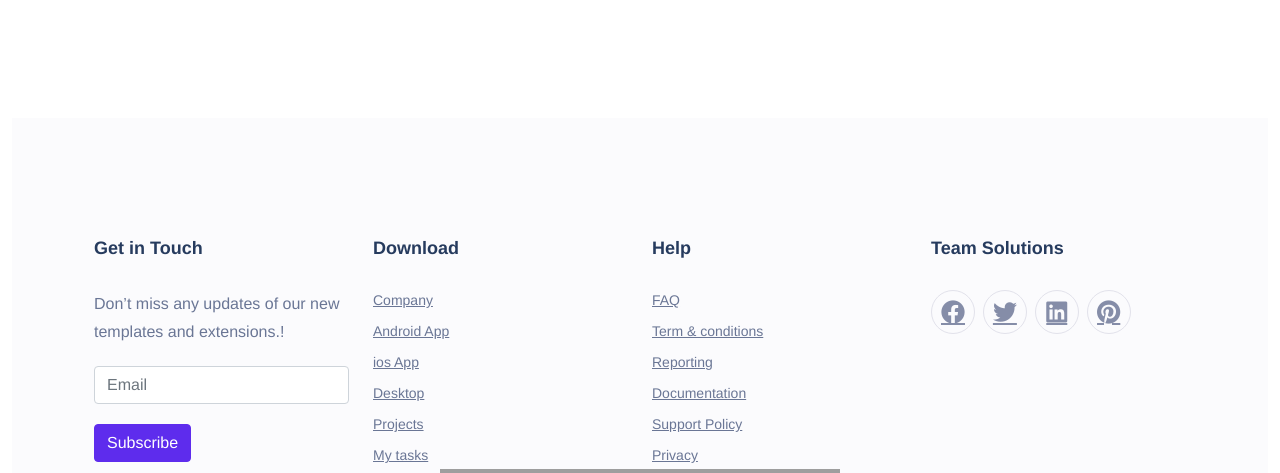
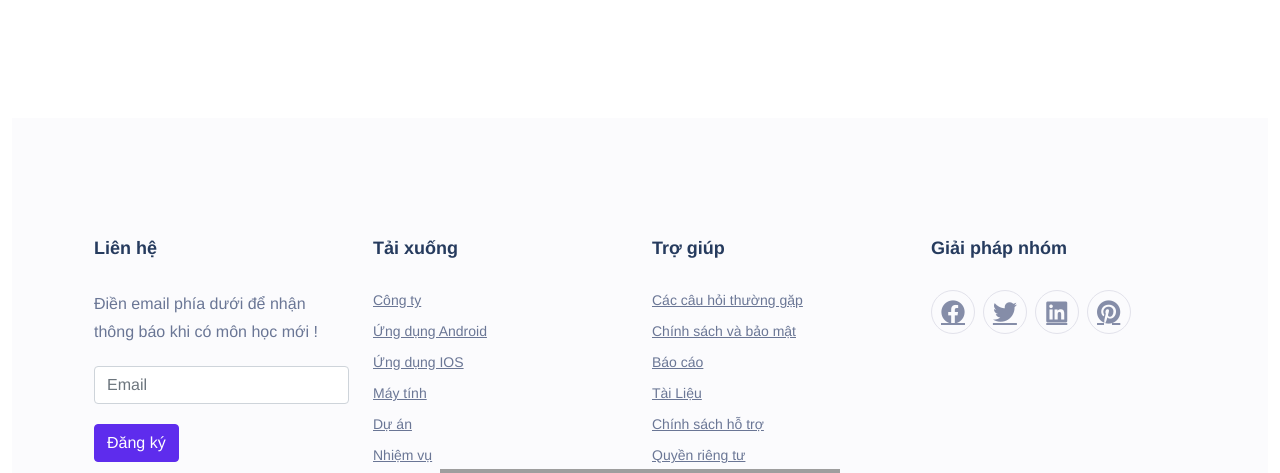
Before and after one commit to nguyenquanghuy61ht/congngheweb, a PHP site: page / in a window 1280 px wide. Shown: the part 552-1025 px from the top of the page. Run offline with PHP 8.4, Linux system fonts and the light colour scheme; grey boxes are pictures that could not be loaded.

Commit message:
update-27-10

```diff
--- a/index.php
+++ b/index.php
@@ -134,11 +134,11 @@
                                 <div class="row">
                                     <div class="col-lg-3 col-md-6">
                                         <div class="f_widget company_widget wow fadeInLeft" data-wow-delay="0.2s" style="visibility: visible; animation-delay: 0.2s; animation-name: fadeInLeft;">
-                                            <h3 class="f-title f_600 t_color f_size_18">Get in Touch</h3>
-                                            <p>Don’t miss any updates of our new templates and extensions.!</p>
+                                            <h3 class="f-title f_600 t_color f_size_18">Liên hệ</h3>
+                                            <p>Điền email phía dưới để nhận thông báo khi có môn học mới !</p>
                                             <form action="#" class="f_subscribe_two mailchimp" method="post" novalidate="true" _lpchecked="1">
                                                 <input type="text" name="EMAIL" class="form-control memail" placeholder="Email">
-                                                <button class="btn btn_get btn_get_two" type="submit">Subscribe</button>
+                                                <button class="btn btn_get btn_get_two" type="submit">Đăng ký</button>
                                                 <p class="mchimp-errmessage" style="display: none;"></p>
                                                 <p class="mchimp-sucmessage" style="display: none;"></p>
                                             </form>
@@ -146,33 +146,33 @@
                                     </div>
                                     <div class="col-lg-3 col-md-6">
                                         <div class="f_widget about-widget pl_70 wow fadeInLeft" data-wow-delay="0.4s" style="visibility: visible; animation-delay: 0.4s; animation-name: fadeInLeft;">
-                                            <h3 class="f-title f_600 t_color f_size_18">Download</h3>
+                                            <h3 class="f-title f_600 t_color f_size_18">Tải xuống</h3>
                                             <ul class="list-unstyled f_list">
-                                                <li><a href="#">Company</a></li>
-                                                <li><a href="#">Android App</a></li>
-                                                <li><a href="#">ios App</a></li>
-                                                <li><a href="#">Desktop</a></li>
-                                                <li><a href="#">Projects</a></li>
-                                                <li><a href="#">My tasks</a></li>
+                                                <li><a href="#">Công ty</a></li>
+                                                <li><a href="#">Ứng dụng Android</a></li>
+                                                <li><a href="#">Ứng dụng IOS</a></li>
+                                                <li><a href="#">Máy tính</a></li>
+                                                <li><a href="#">Dự án</a></li>
+                                                <li><a href="#">Nhiệm vụ</a></li>
                                             </ul>
                                         </div>
                                     </div>
                                     <div class="col-lg-3 col-md-6">
                                         <div class="f_widget about-widget pl_70 wow fadeInLeft" data-wow-delay="0.6s" style="visibility: visible; animation-delay: 0.6s; animation-name: fadeInLeft;">
-                                            <h3 class="f-title f_600 t_color f_size_18">Help</h3>
+                                            <h3 class="f-title f_600 t_color f_size_18">Trợ giúp</h3>
                                             <ul class="list-unstyled f_list">
-                                                <li><a href="#">FAQ</a></li>
-                                                <li><a href="#">Term &amp; conditions</a></li>
-                                                <li><a href="#">Reporting</a></li>
-                                                <li><a href="#">Documentation</a></li>
-                                                <li><a href="#">Support Policy</a></li>
-                                                <li><a href="#">Privacy</a></li>
+                                                <li><a href="#">Các câu hỏi thường gặp</a></li>
+                                                <li><a href="#">Chính sách và bảo mật</a></li>
+                                                <li><a href="#">Báo cáo</a></li>
+                                                <li><a href="#">Tài Liệu</a></li>
+                                                <li><a href="#">Chính sách hỗ trợ</a></li>
+                                                <li><a href="#">Quyền riêng tư</a></li>
                                             </ul>
                                         </div>
                                     </div>
                                     <div class="col-lg-3 col-md-6">
                                         <div class="f_widget social-widget pl_70 wow fadeInLeft" data-wow-delay="0.8s" style="visibility: visible; animation-delay: 0.8s; animation-name: fadeInLeft;">
-                                            <h3 class="f-title f_600 t_color f_size_18">Team Solutions</h3>
+                                            <h3 class="f-title f_600 t_color f_size_18">Giải pháp nhóm</h3>
                                             <div class="f_social_icon">
                                                 <a href="#" class="fab fa-facebook"></a>
                                                 <a href="#" class="fab fa-twitter"></a>
@@ -192,11 +192,9 @@
                             <div class="container">
                                 <div class="row align-items-center">
                                     <div class="col-lg-6 col-sm-7">
-                                        <p class="mb-0 f_400">© cakecounter Inc.. 2019 All rights reserved.</p>
+                                        <p class="mb-0 f_400">©2021 Tất cả quyền được bảo lưu </p>
                                     </div>
-                                    <div class="col-lg-6 col-sm-5 text-right">
-                                        <p>Made with <i class="icon_heart"></i> in <a href="http://cakecounter.com" target="_blank">CakeCounter</a></p>
-                                    </div>
+
                                 </div>
                             </div>
                         </div>
```
Also changed, not shown: assets/css/responsive.css (+10 -0 lines).
